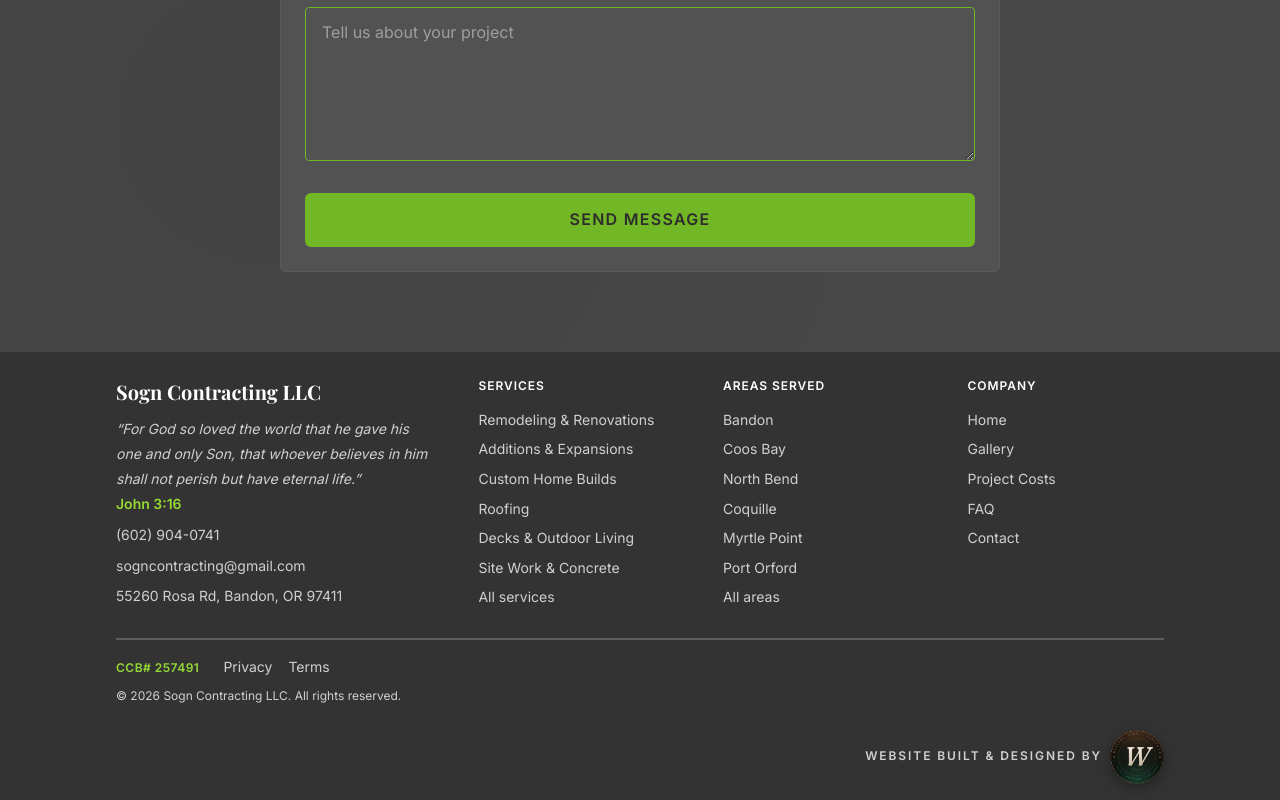
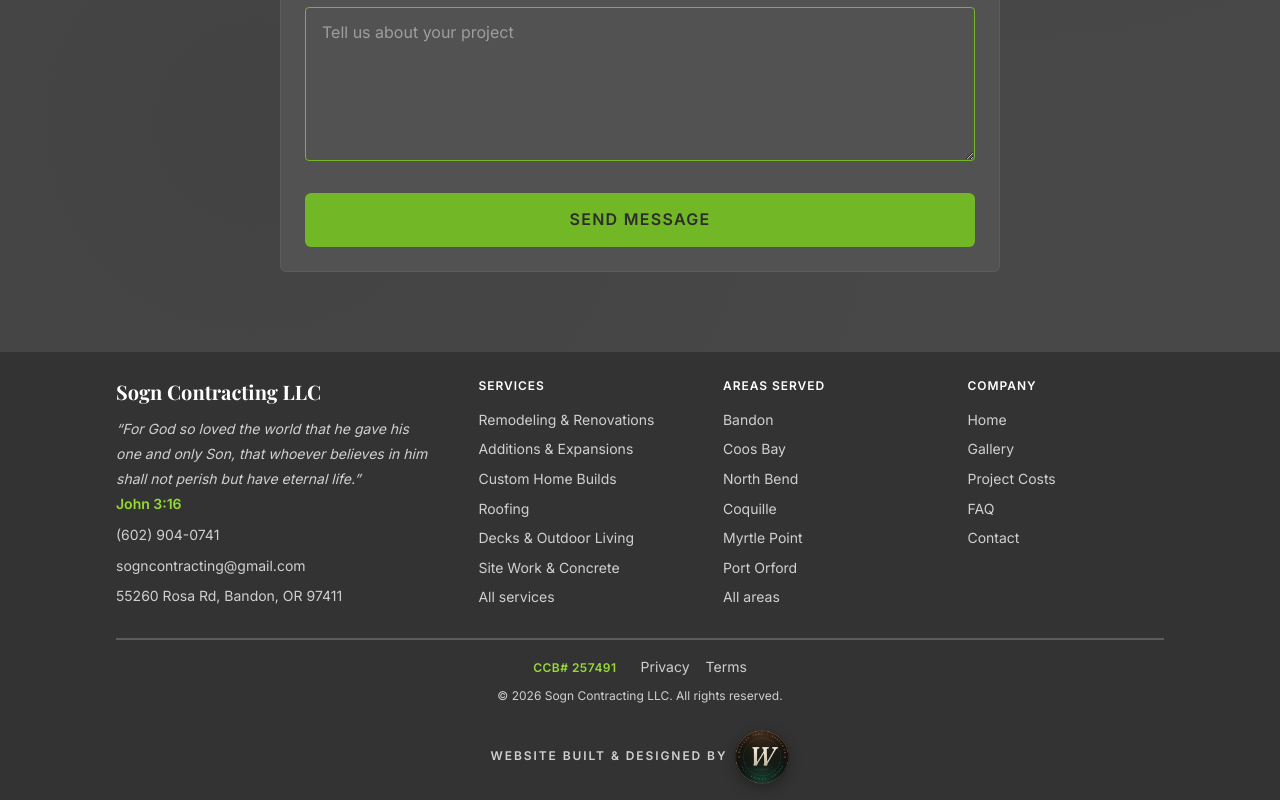
Before and after one commit to Preston2012/Sogncontracting, a Next.js app: page / in a window 1280 px wide. Shown: the part 3742-4542 px from the top of the page. Built offline with nearby package versions, Linux system fonts and the light colour scheme.

Commit message:
fix: center footer bottom bar and credit (#13)
Co-authored-by: Preston Winters <preston@winterscode.com>

```diff
--- a/components/Footer.module.css
+++ b/components/Footer.module.css
@@ -93,10 +93,9 @@
   grid-column: 1 / -1;
   display: flex;
   flex-direction: column;
-  align-items: flex-start;
+  align-items: center;
   gap: var(--space-sm);
   padding-top: var(--space-md);
-  padding-right: 56px;
   border-top: 2px solid var(--border-dark);
   margin-top: var(--space-xs);
 }
@@ -105,6 +104,7 @@
   display: flex;
   flex-wrap: wrap;
   align-items: center;
+  justify-content: center;
   gap: var(--space-md) var(--space-lg);
 }
 
@@ -119,6 +119,7 @@
 .copyright {
   font-size: var(--text-caption);
   color: var(--text-on-dark-sub);
+  text-align: center;
 }
 
 /* Link columns (Services, Areas Served, Company) */
@@ -223,12 +224,12 @@
   .credit {
     flex-direction: row;
     align-items: center;
-    justify-content: flex-end;
+    justify-content: center;
     gap: var(--space-sm);
     margin-top: 0;
   }
   .creditLabel {
-    text-align: right;
+    text-align: center;
   }
   .creditStamp {
     width: 54px;
```
